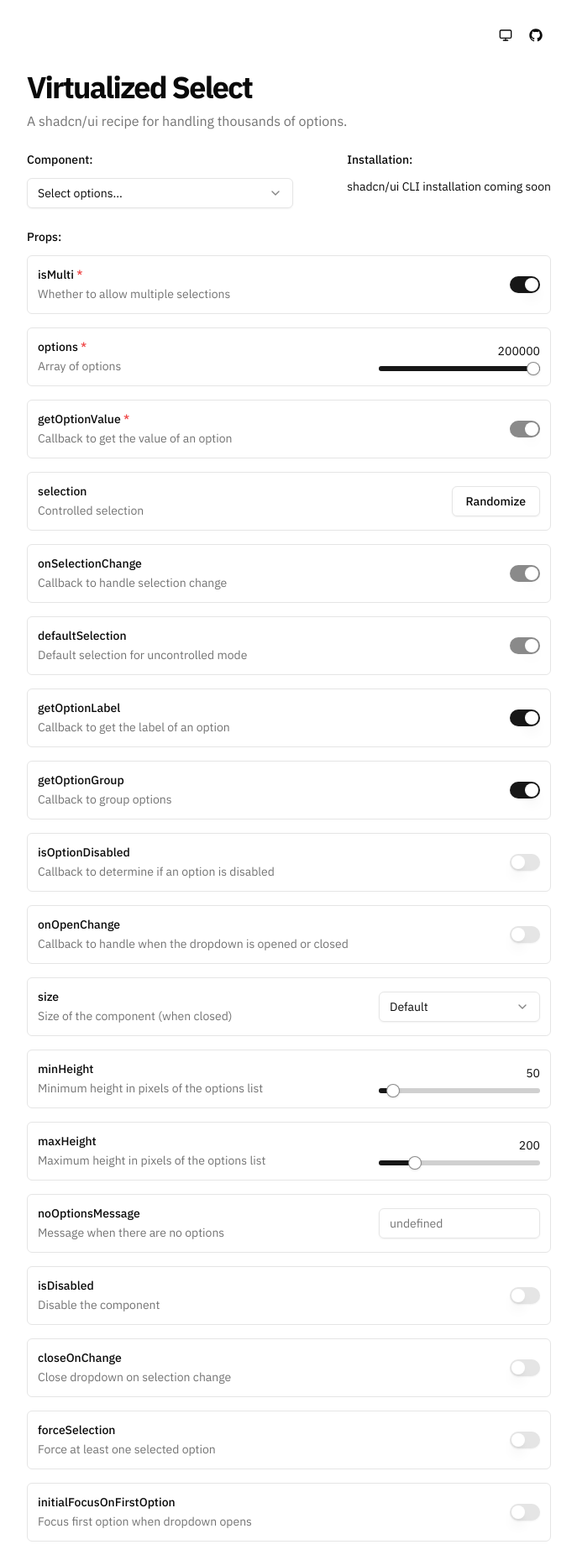
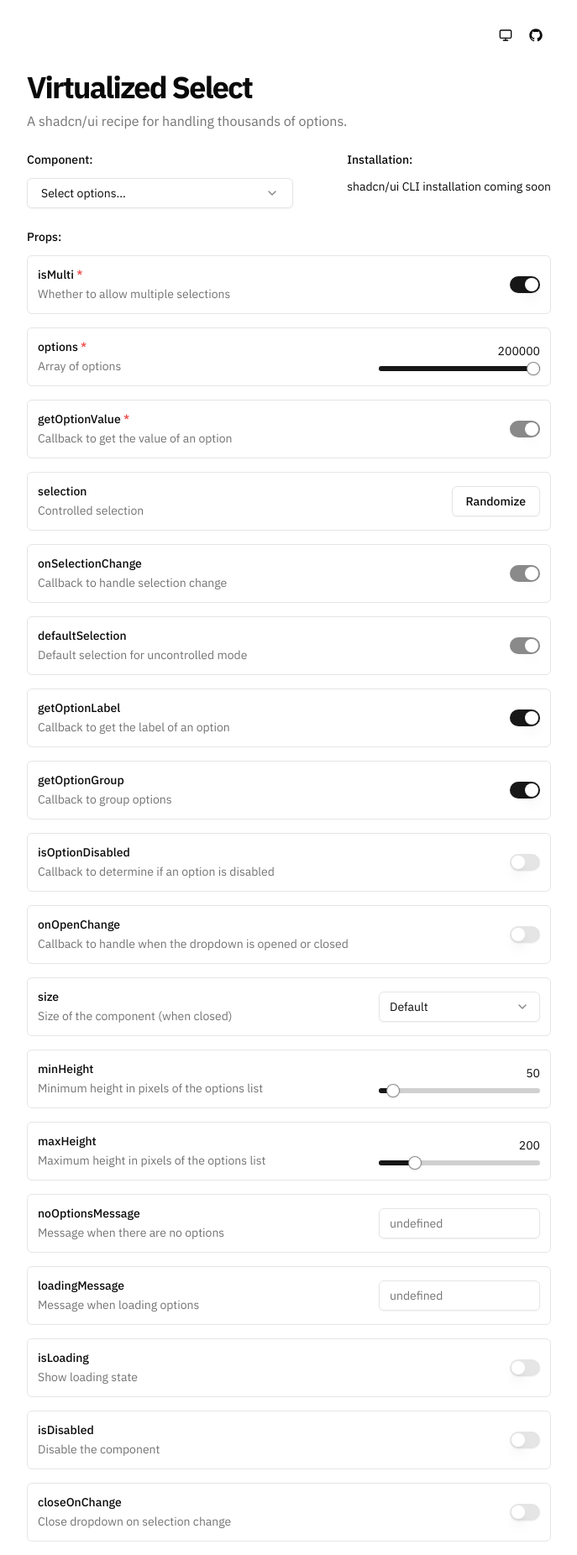
Before and after one commit to cmayoracurzio/virtualized-select, a Next.js app: page / in a window 1280 px wide. Shown: the top 1852 px of the page at 84% size, without its empty margins (296-983 px from the left). Built offline with nearby package versions, Linux system fonts and the light colour scheme.

Commit message:
feat: add isLoading and loadingMessage props

```diff
--- a/src/app/page.tsx
+++ b/src/app/page.tsx
@@ -158,6 +158,10 @@ export default function Page() {
   const [noOptionsMessage, setNoOptionsMessage] = useState<string | undefined>(
     undefined
   )
+  const [loadingMessage, setLoadingMessage] = useState<string | undefined>(
+    undefined
+  )
+  const [isLoading, setIsLoading] = useState<boolean>(false)
   const [isDisabled, setIsDisabled] = useState<boolean>(false)
   const [closeOnChange, setCloseOnChange] = useState<boolean>(false)
   const [forceSelection, setForceSelection] = useState<boolean>(false)
@@ -199,6 +203,8 @@ export default function Page() {
               minHeight={minHeight}
               maxHeight={maxHeight}
               noOptionsMessage={noOptionsMessage}
+              loadingMessage={loadingMessage}
+              isLoading={isLoading}
               isDisabled={isDisabled}
               closeOnChange={closeOnChange}
               forceSelection={forceSelection}
@@ -229,6 +235,8 @@ export default function Page() {
               minHeight={minHeight}
               maxHeight={maxHeight}
               noOptionsMessage={noOptionsMessage}
+              loadingMessage={loadingMessage}
+              isLoading={isLoading}
               isDisabled={isDisabled}
               closeOnChange={closeOnChange}
               forceSelection={forceSelection}
@@ -346,6 +354,18 @@ export default function Page() {
             description="Message when there are no options"
             value={noOptionsMessage}
             onChange={setNoOptionsMessage}
+          />
+          <InputField
+            label="loadingMessage"
+            description="Message when loading options"
+            value={loadingMessage}
+            onChange={setLoadingMessage}
+          />
+          <SwitchField
+            label="isLoading"
+            description="Show loading state"
+            value={isLoading}
+            onChange={setIsLoading}
           />
           <SwitchField
             label="isDisabled"
--- a/src/components/virtualized-select/select-trigger.tsx
+++ b/src/components/virtualized-select/select-trigger.tsx
@@ -1,5 +1,5 @@
 import * as React from "react"
-import { ChevronDownIcon } from "lucide-react"
+import { ChevronDownIcon, Loader2Icon } from "lucide-react"
 
 import { Button } from "@/components/ui/button"
 import { PopoverTrigger } from "@/components/ui/popover"
@@ -7,21 +7,30 @@ import { PopoverTrigger } from "@/components/ui/popover"
 import { SelectSize } from "./types"
 
 type SelectTriggerProps = {
+  size: SelectSize
   isOpen: boolean
+  isLoading: boolean
   isDisabled: boolean
   label: string
-  size?: SelectSize
+  loadingMessage: string
 }
 
 export const SelectTrigger = React.memo(
-  ({ isOpen, isDisabled, label, size }: SelectTriggerProps) => {
+  ({
+    size,
+    isOpen,
+    isLoading,
+    isDisabled,
+    label,
+    loadingMessage,
+  }: SelectTriggerProps) => {
     return (
       <PopoverTrigger asChild>
         <Button
           type="button"
           variant="outline"
-          className="w-full px-3"
-          disabled={isDisabled}
+          className="w-full"
+          disabled={isDisabled || isLoading}
           size={size}
           role="combobox"
           aria-expanded={isOpen}
@@ -29,8 +38,20 @@ export const SelectTrigger = React.memo(
           aria-controls="select-options"
           aria-label="Select dropdown"
         >
-          <span className="truncate font-normal">{label}</span>
-          <ChevronDownIcon aria-hidden="true" className="ml-auto opacity-50" />
+          {isLoading ? (
+            <>
+              <span className="truncate font-normal">{loadingMessage}</span>
+              <Loader2Icon className="ml-auto opacity-50 motion-safe:animate-spin" />
+            </>
+          ) : (
+            <>
+              <span className="truncate font-normal">{label}</span>
+              <ChevronDownIcon
+                aria-hidden="true"
+                className="ml-auto opacity-50"
+              />
+            </>
+          )}
         </Button>
       </PopoverTrigger>
     )
--- a/src/components/virtualized-select/select.tsx
+++ b/src/components/virtualized-select/select.tsx
@@ -24,6 +24,8 @@ export function Select<Option>({
   minHeight = 50,
   maxHeight = 200,
   noOptionsMessage = "No options found.",
+  loadingMessage = "Loading options...",
+  isLoading = false,
   isDisabled = false,
   closeOnChange = false,
   forceSelection = false,
@@ -282,10 +284,12 @@ export function Select<Option>({
   return (
     <Popover open={isOpen} onOpenChange={handleOpenChange}>
       <SelectTrigger
+        size={size}
         isOpen={isOpen}
+        isLoading={isLoading}
         isDisabled={isDisabled}
         label={triggerLabel}
-        size={size}
+        loadingMessage={loadingMessage}
       />
       <PopoverContent
         ref={popoverContentRef}
--- a/src/components/virtualized-select/types.ts
+++ b/src/components/virtualized-select/types.ts
@@ -37,6 +37,12 @@ type BaseSelectProps<Option> = {
 
   /** Message to display when there are no options */
   noOptionsMessage?: string
+
+  /** Message to display when loading options */
+  loadingMessage?: string
+
+  /** Whether to show a loading state */
+  isLoading?: boolean
 
   /** Whether the component is disabled */
   isDisabled?: boolean
```
